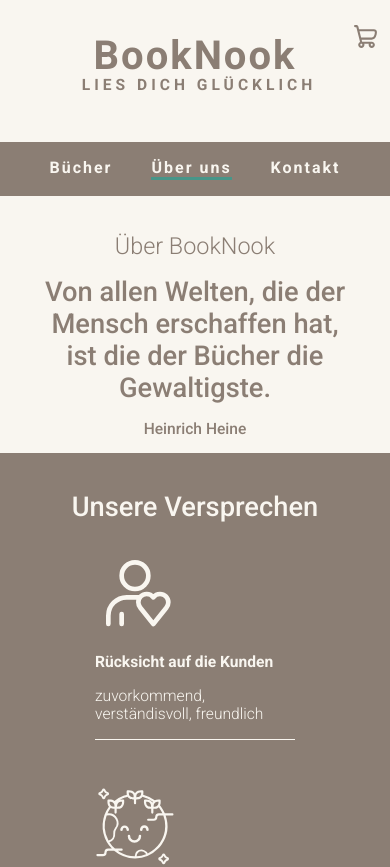
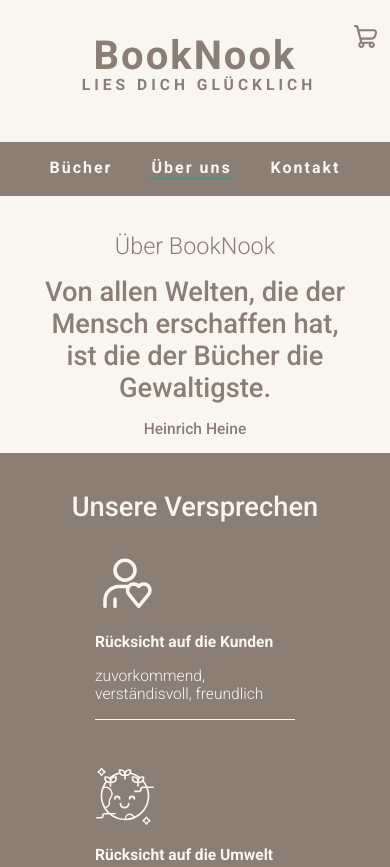
Before and after one commit to JonasHencke/bookstore, a React (Vite) app: page /about in a window 390 px wide. Shown: the top 867 px of the page. Built offline with nearby package versions, Linux system fonts and the light colour scheme; no server answers.

Commit message:
Add responsive styling to SVGs in the About component

```diff
--- a/src/index.css
+++ b/src/index.css
@@ -60,7 +60,7 @@ header a {
 }
 
 .shoppingCart-icon {
-    width: 30px;
+    width: 30px
 }
 
 .shoppingCart-wrapper .cart-counter {
@@ -577,6 +577,12 @@ footer {
     width: 40%;
 }
 
+@media (max-width: 500px) {
+    .about-SVG {
+        width: 30%
+    }
+}
+
 .promises-display {
     display: flex;
     width: 100%;
```
